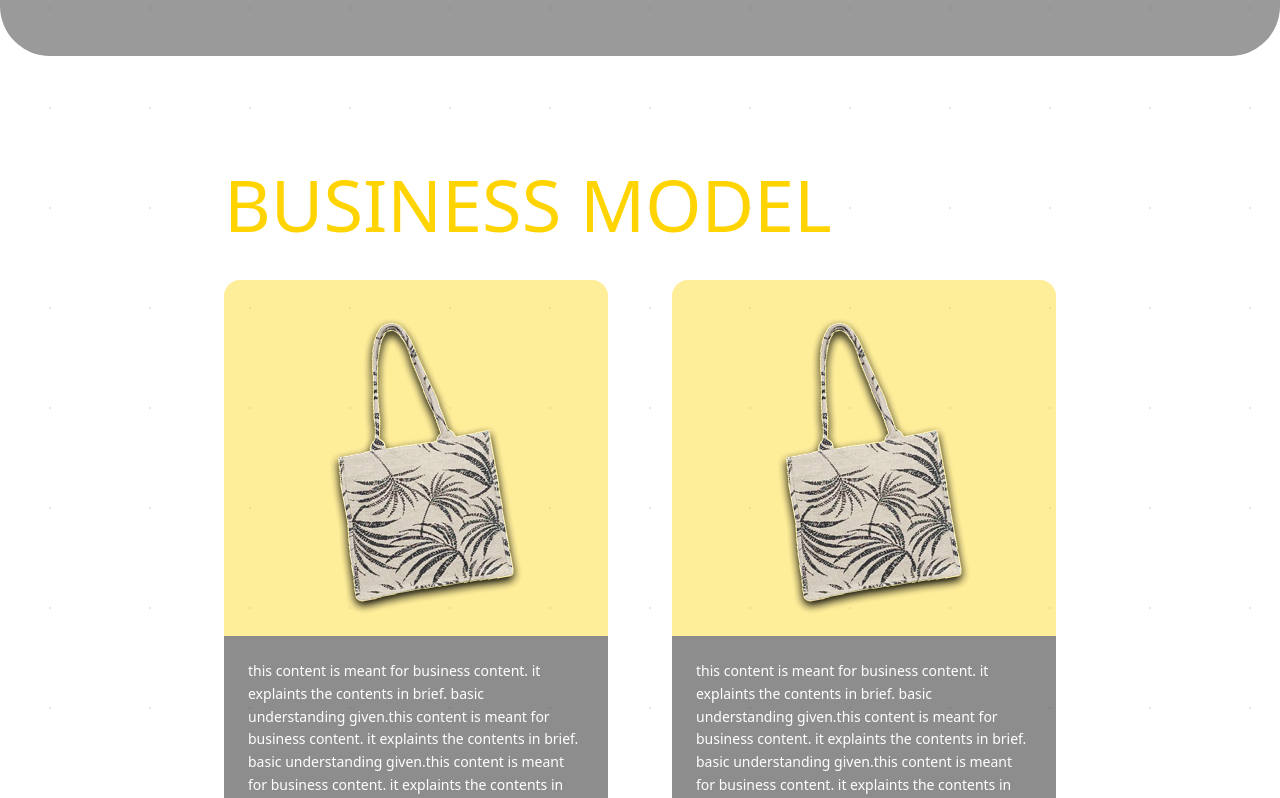
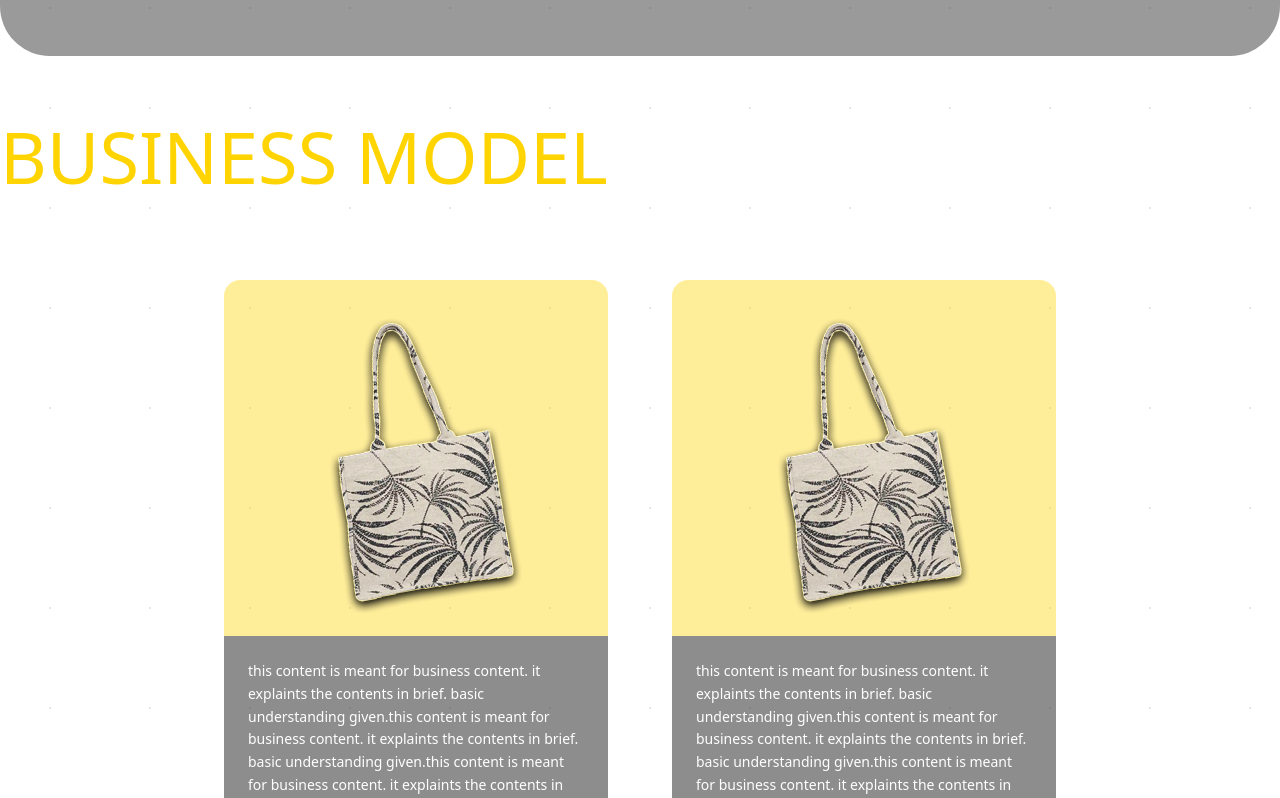
Before and after one commit to vishesh7124/enactus-thapar, a React (Vite) app: page /proj in a window 1280 px wide. Shown: the part 2242-3040 px from the top of the page. Built offline with nearby package versions, Linux system fonts and the light colour scheme.

Commit message:
fix allignment

```diff
--- a/src/components/BuisnessModel.tsx
+++ b/src/components/BuisnessModel.tsx
@@ -25,11 +25,13 @@ export default function BusinessModel() {
   ];
 
   return (
-    <section className="px-6 py-12 max-w-7xl ">
+    <div className="ml-0 w-full max-w-7xl">
+     <h2 className="text-7xl text-[#FFD400] mb-10 text-left">
+        BUSINESS MODEL
+    </h2>
+
+    <section className="px-6 py-12 max-w-7xl flex justify-center ">
       {/* Heading */}
-      <h2 className="text-7xl text-[#FFD400] mb-10 text-left">
-        BUSINESS MODEL
-      </h2>
 
       {/* Grid */}
       <div className="grid grid-cols-1 sm:grid-cols-2 gap-16">
@@ -55,5 +57,7 @@ export default function BusinessModel() {
         ))}
       </div>
     </section>
+    </div>
+
   );
 }
```
